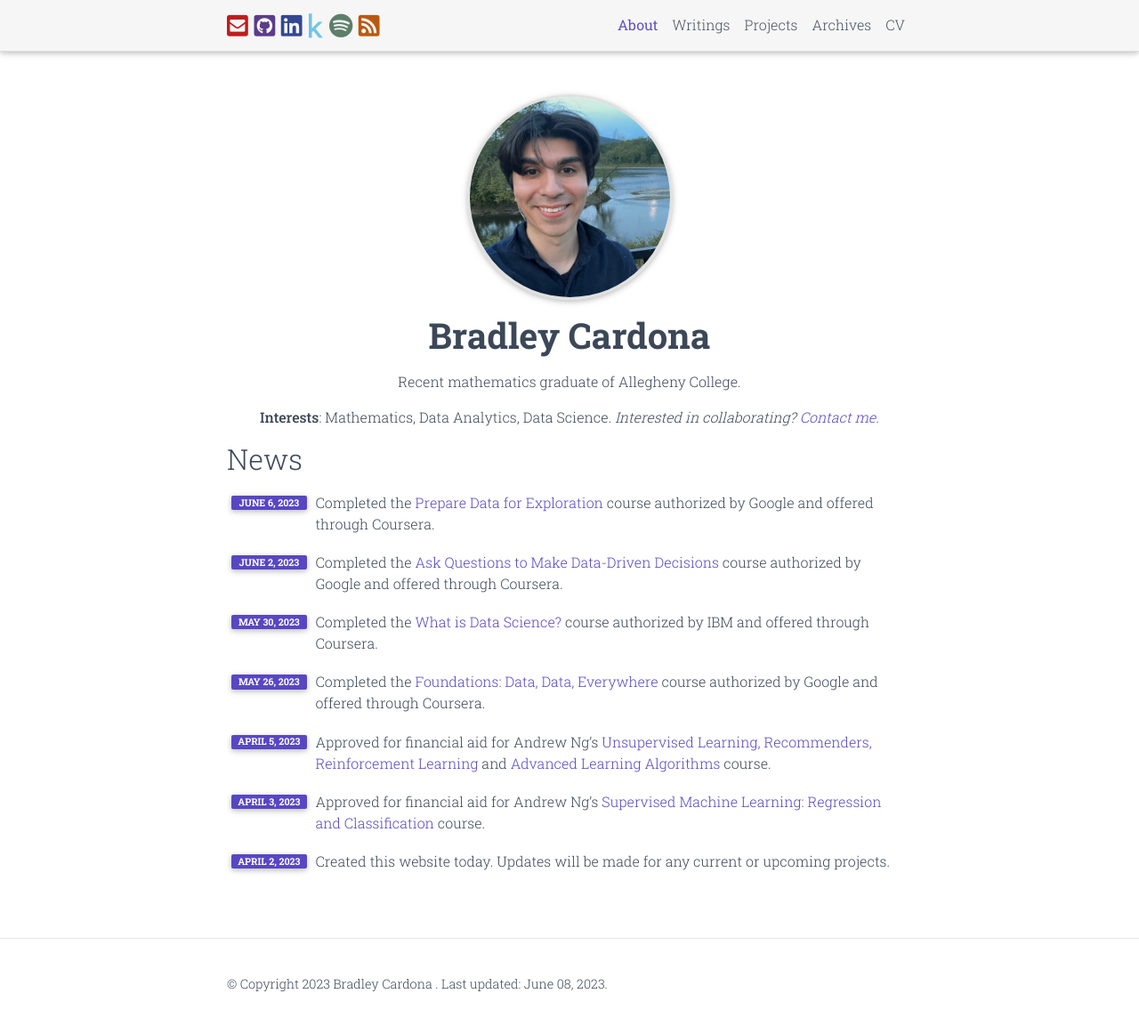
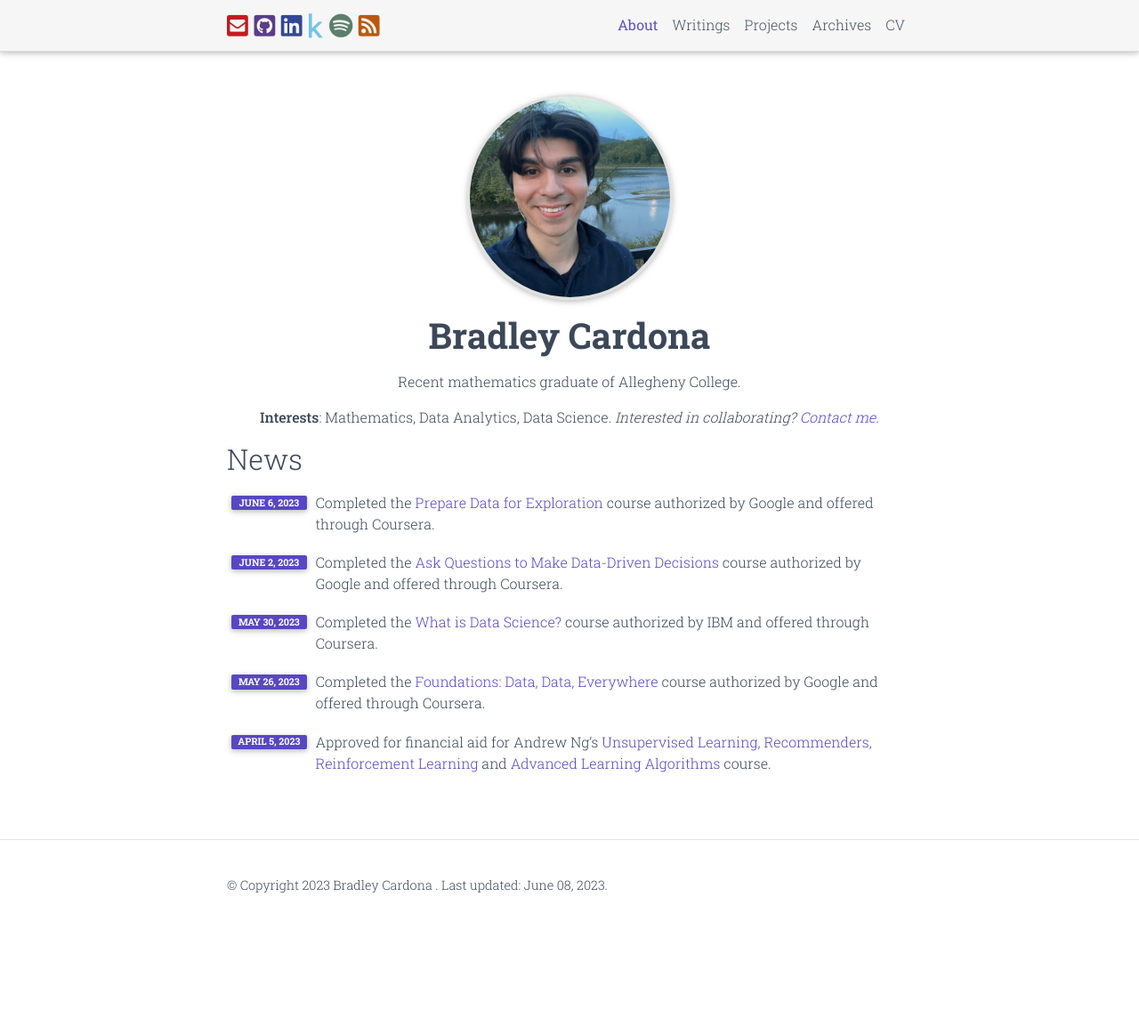
Before and after one commit to BMCARDONA/bmcardona.github.io, a Jekyll site: the page built from _pages/about.md, in a window 1280 px wide and 1156 px high. Shown: the top 1153 px of the window at 89% size. Built offline with Jekyll 4.4.1, drawn with Linux system fonts in a browser that asks for light colours; full-size pictures stand in for the smaller copies a plugin makes; comment, search, counter and statistics services are not loaded; a style sheet for code colours, icons or effects is not loaded; part of the change alters nothing that is shown.

```diff
--- a/_config.yml
+++ b/_config.yml
@@ -172,7 +172,7 @@ collections:
     permalink: /projects/:path/
 
 news_scrollable: false # adds a vertical scroll bar if there are more than 3 news items
-news_limit: 10 # leave blank to include all the news in the `_news` folder
+news_limit: 5 # leave blank to include all the news in the `_news` folder
 
 # -----------------------------------------------------------------------------
 # Jekyll settings
```
